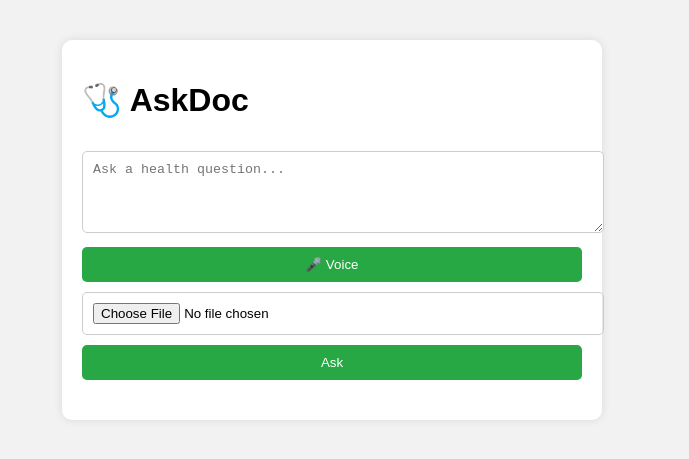
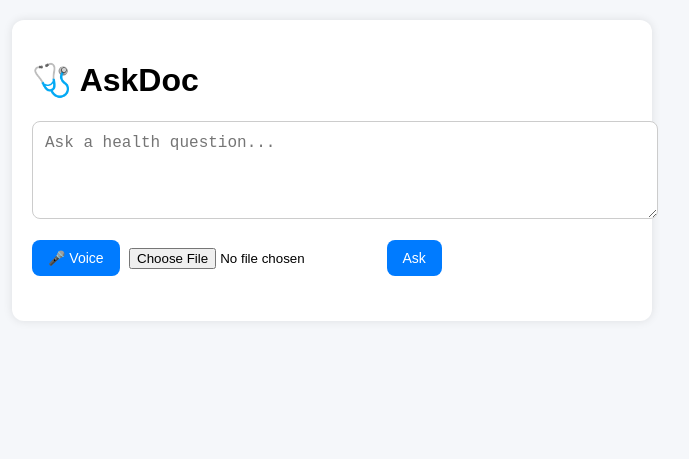
Before and after one commit to hema2317/askdoc, a Flask app: page / in a window 1280 px wide. Shown: the top 459 px of the page, without its empty margins (308-997 px from the left). Run offline with Flask 3, Linux system fonts and the light colour scheme.

Commit message:
Update style.css

```diff
--- a/static/static/style.css
+++ b/static/static/style.css
@@ -1,36 +1,44 @@
 body {
-  font-family: sans-serif;
-  background: #f2f2f2;
+  font-family: Arial, sans-serif;
+  background-color: #f5f7fa;
+  padding: 20px;
   margin: 0;
-  padding: 0;
 }
 
 .container {
-  max-width: 500px;
+  max-width: 600px;
   margin: auto;
   background: white;
   padding: 20px;
-  margin-top: 40px;
-  border-radius: 10px;
+  border-radius: 12px;
   box-shadow: 0 0 10px rgba(0,0,0,0.1);
 }
 
-textarea, input[type="file"], button {
+textarea {
   width: 100%;
-  margin-top: 10px;
-  padding: 10px;
-  border-radius: 5px;
+  padding: 12px;
+  font-size: 16px;
+  border-radius: 8px;
   border: 1px solid #ccc;
+  margin-bottom: 12px;
 }
 
 button {
-  background: #28a745;
+  margin: 5px 5px 5px 0;
+  padding: 10px 16px;
+  background-color: #007bff;
+  border: none;
   color: white;
-  border: none;
+  border-radius: 8px;
+  font-size: 14px;
+  cursor: pointer;
 }
 
-#response {
+button:hover {
+  background-color: #0056b3;
+}
+
+#responseBox {
   margin-top: 20px;
-  font-weight: bold;
-  color: #333;
+  font-size: 16px;
 }
```
